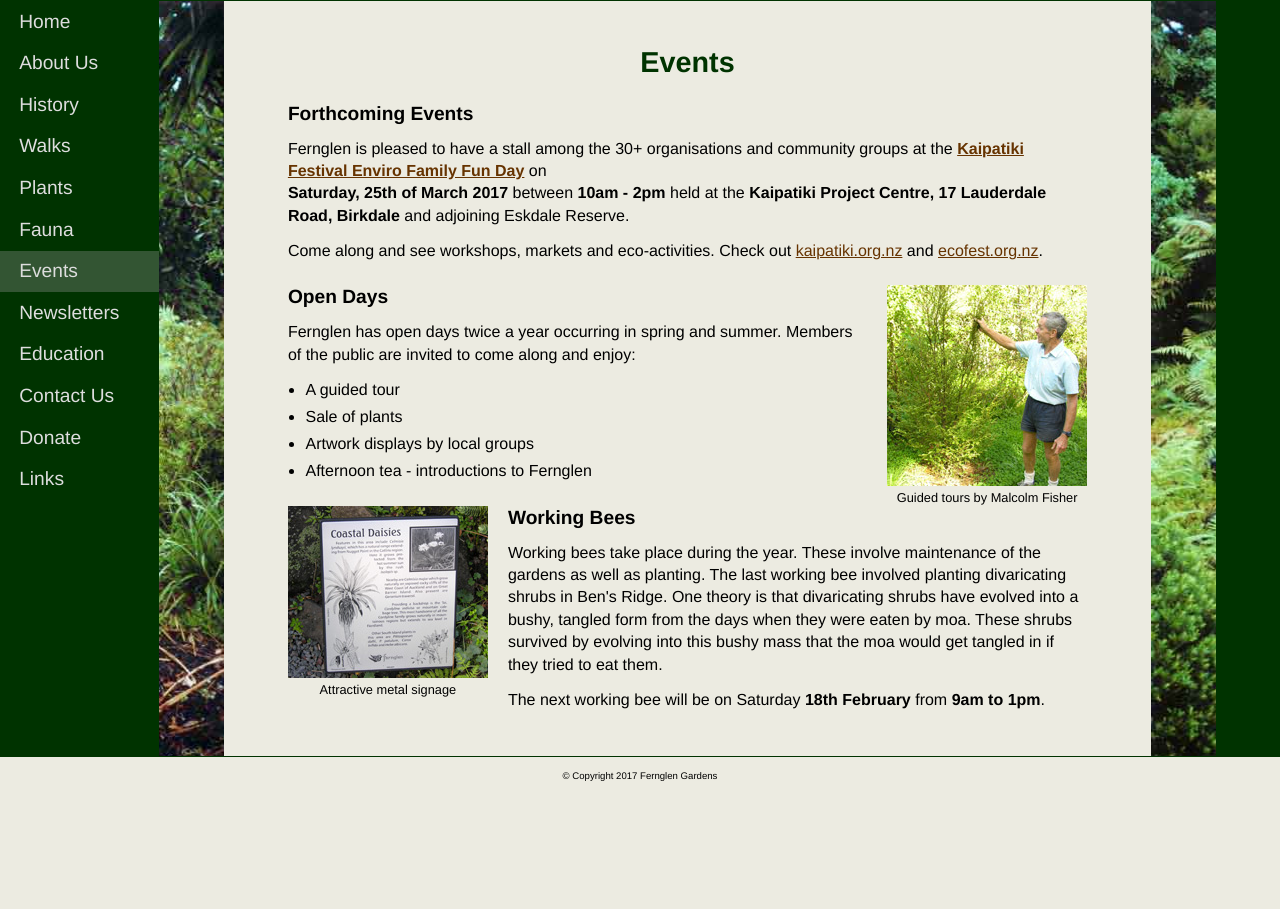
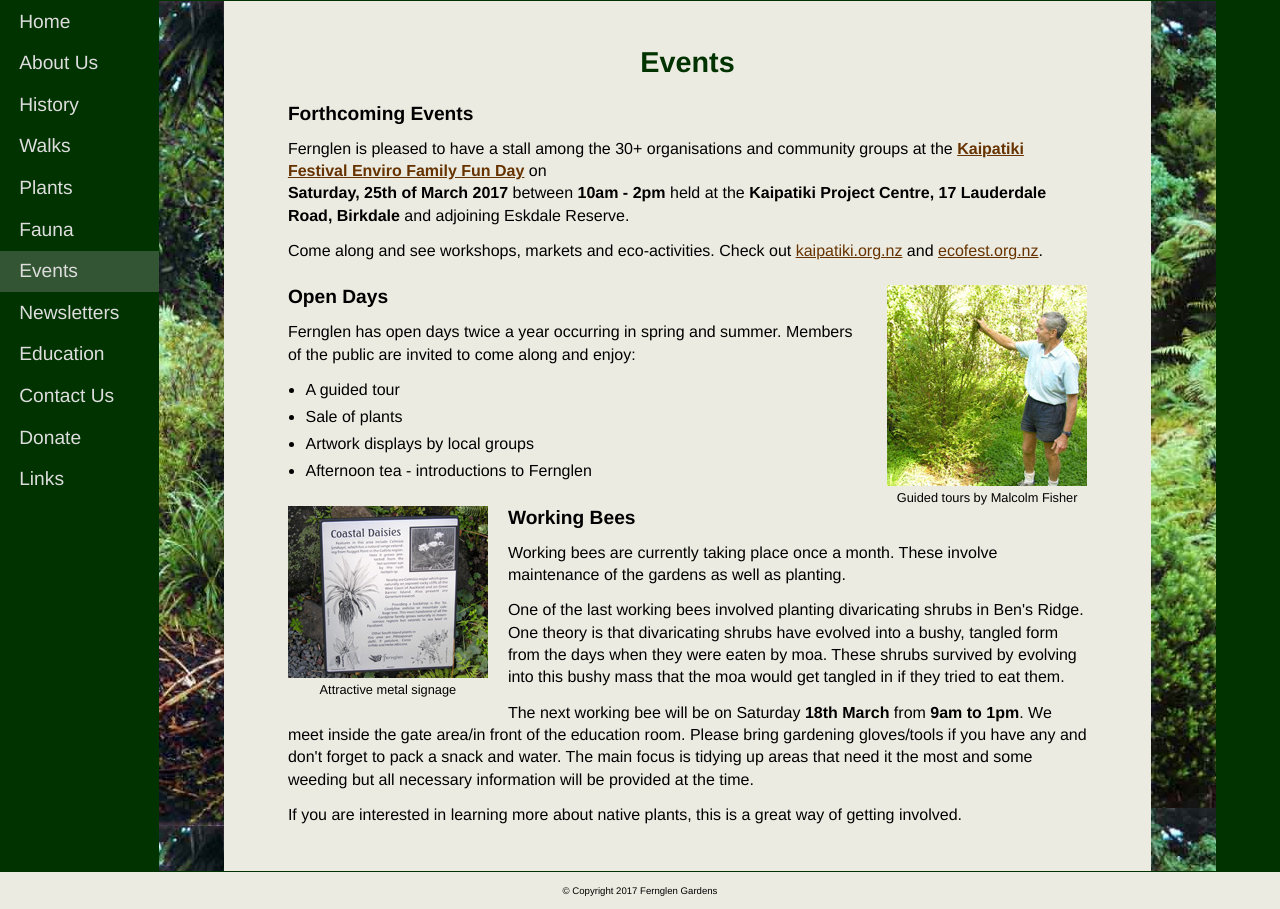
Before and after one commit to fernglen/fernglen.github.io, a plain HTML site: page events.html in a window 1280 px wide. Shown: the part 83-992 px from the top of the page. Before the commit the page ends 877 px from the top, so only its background shows below. Drawn offline with Linux system fonts and the light colour scheme.

Commit message:
updated the events page

```diff
--- a/events.html
+++ b/events.html
@@ -74,12 +74,13 @@
 
           <h3>Working Bees </h3>
 
-          <p> Working bees take place during the year. These involve maintenance of the gardens as well as planting. The last working bee involved planting divaricating shrubs in Ben's Ridge. One theory is that divaricating shrubs have evolved into a bushy,
-            tangled form from the days when they were eaten by moa. These shrubs survived by evolving into this bushy mass that the moa would get tangled in if they tried to eat them.</p>
+          <p> Working bees are currently taking place once a month. These involve maintenance of the gardens as well as planting.</p>
 
-          <p>The next working bee will be on Saturday <b>18th February</b> from <b>9am to 1pm</b>.</p>
+          <p>One of the last working bees involved planting divaricating shrubs in Ben's Ridge. One theory is that divaricating shrubs have evolved into a bushy, tangled form from the days when they were eaten by moa. These shrubs survived by evolving into this bushy mass that the moa would get tangled in if they tried to eat them.</p>
 
-          </p>
+          <p>The next working bee will be on Saturday <b>18th March</b> from <b>9am to 1pm</b>. We meet inside the gate area/in front of the education room. Please bring gardening gloves/tools if you have any and don't forget to pack a snack and water. The main focus is tidying up areas that need it the most and some weeding but all necessary information will be provided at the time.</p>
+
+          <p>If you are interested in learning more about native plants, this is a great way of getting involved.</p>
       </th>
 
       <th width="56" background="images/bgcolumnR.jpg">&nbsp;</th>
```
